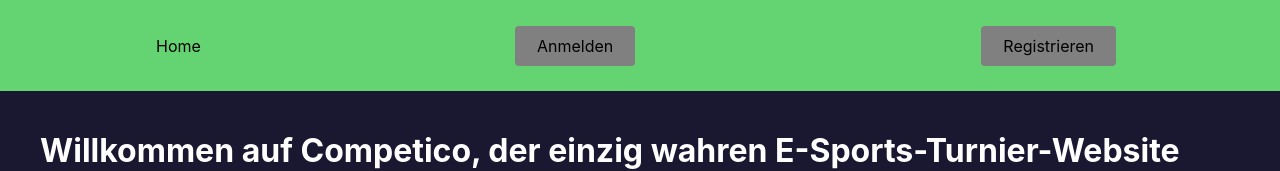
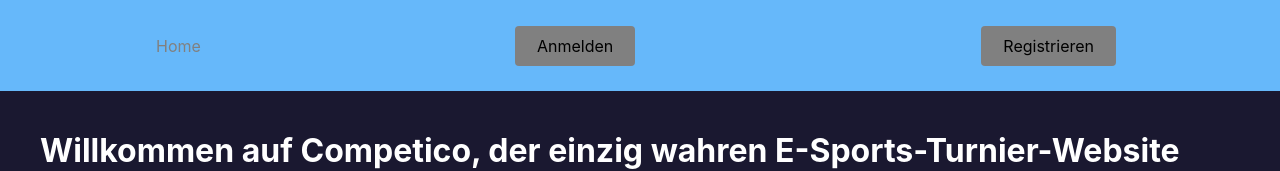
Before and after one commit to thomasstaud/competico, a React (Create React App) app in the folder client/: page / in a window 1280 px wide. Shown: the top 171 px of the page. Built offline with nearby package versions, Linux system fonts and the light colour scheme; the HTML template or start-up script is replaced by a standard one.

Commit message:
.gitignore test & NavBar css

```diff
--- a/client/src/App.js
+++ b/client/src/App.js
@@ -1,6 +1,6 @@
 import React from 'react';
 import './App.css';
-import Navbar from './components/Navbar';
+import NavBar from './components/NavBar/NavBar';
 import { BrowserRouter as Router, Routes, Route } from 'react-router-dom';
 import Home from './pages';
 import SignUp from './pages/SignUp';
@@ -9,7 +9,7 @@
 function App() {
   return (
     <Router>
-      <Navbar />
+      <NavBar />
       <Routes>
         <Route path='/' element={<Home />} />
         <Route path='/signup' element={<SignUp />} />
--- /dev/null
+++ b/client/src/components/NavBar/NavBar.css
@@ -0,0 +1,59 @@
+.nav {
+    background: #66b8fa;
+    height: 85px;
+    display: flex;
+    justify-content: space-between;
+    padding: 0.2rem calc((100vw - 1000px) / 2);
+    z-index: 12;
+}
+
+.nav-menu {
+    display: flex;
+    align-items: center;
+    margin-right: -24px;
+    @media screen and (max-width: 200px) {
+      display: none;
+    }
+}
+
+.nav-link {
+    color: #808080;
+    display: flex;
+    align-items: center;
+    text-decoration: none;
+    padding: 0 1rem;
+    height: 100%;
+    cursor: pointer;
+}
+
+.nav-link:active {
+    color: #000000;
+  }
+
+.nav-btn {
+    display: flex;
+    align-items: center;
+    margin-right: 24px;
+    @media screen and (max-width: 200px) {
+      display: none;
+    }
+}
+
+.nav-btn-link {
+    border-radius: 4px;
+    background: #808080;
+    padding: 10px 22px;
+    color: #000000;
+    outline: none;
+    border: none;
+    cursor: pointer;
+    transition: all 0.2s ease-in-out;
+    text-decoration: none;
+    margin-left: 24px;
+}
+
+.nav-btn-link:hover {
+    transition: all 0.2s ease-in-out;
+    background: #fff;
+    color: #808080;
+}
--- /dev/null
+++ b/client/src/components/NavBar/NavBar.js
@@ -0,0 +1,22 @@
+import "./NavBar.css";
+import React from "react";
+
+export default function Navbar() {
+  return (
+    <>
+      <div className="nav">
+        <div className="nav-menu">
+          <div className="nav-link" to="/" activeStyle>
+            Home
+          </div>
+        </div>
+        <div className="nav-btn">
+          <div className="nav-btn-link" to="/login">Anmelden</div>
+        </div>
+        <div className="nav-btn">
+          <div className="nav-btn-link" to="/signup">Registrieren</div>
+        </div>
+      </div>
+    </>
+  );
+};
--- a/client/src/components/Navbar/NavbarElements.js
+++ /dev/null
@@ -1,73 +0,0 @@
-/*TEMP*/
-
-import { NavLink as Link } from 'react-router-dom';
-import styled from 'styled-components';
-
-export const Nav = styled.nav`
-  background: #63D471;
-  height: 85px;
-  display: flex;
-  justify-content: space-between;
-  padding: 0.2rem calc((100vw - 1000px) / 2);
-  z-index: 12;
-  /* Third Nav */
-  /* justify-content: flex-start; */
-`;
-
-export const NavLink = styled(Link)`
-  color: #808080;
-  display: flex;
-  align-items: center;
-  text-decoration: none;
-  padding: 0 1rem;
-  height: 100%;
-  cursor: pointer;
-  &.active {
-    color: #000000;
-  }
-`;
-
-export const NavMenu = styled.div`
-  display: flex;
-  align-items: center;
-  margin-right: -24px;
-  /* Second Nav */
-  /* margin-right: 24px; */
-  /* Third Nav */
-  /* width: 100vw;
-  white-space: nowrap; */
-  @media screen and (max-width: 200px) {
-    display: none;
-  }
-`;
-
-export const NavBtn = styled.nav`
-  display: flex;
-  align-items: center;
-  margin-right: 24px;
-  /* Third Nav */
-  /* justify-content: flex-end;
-  width: 100vw; */
-  @media screen and (max-width: 200px) {
-    display: none;
-  }
-`;
-
-export const NavBtnLink = styled(Link)`
-  border-radius: 4px;
-  background: #808080;
-  padding: 10px 22px;
-  color: #000000;
-  outline: none;
-  border: none;
-  cursor: pointer;
-  transition: all 0.2s ease-in-out;
-  text-decoration: none;
-  /* Second Nav */
-  margin-left: 24px;
-  &:hover {
-    transition: all 0.2s ease-in-out;
-    background: #fff;
-    color: #808080;
-  }
-`;
--- a/client/src/components/Navbar/index.js
+++ /dev/null
@@ -1,28 +0,0 @@
-import React from "react";
-import {
-  Nav,
-  NavLink,
-  NavMenu,
-  NavBtn,
-  NavBtnLink,
-} from "./NavbarElements";
-
-export default function Navbar() {
-  return (
-    <>
-      <Nav>
-        <NavMenu>
-          <NavLink to="/" activeStyle>
-            Home
-          </NavLink>
-        </NavMenu>
-        <NavBtn>
-          <NavBtnLink to="/login">Anmelden</NavBtnLink>
-        </NavBtn>
-        <NavBtn>
-          <NavBtnLink to="/signup">Registrieren</NavBtnLink>
-        </NavBtn>
-      </Nav>
-    </>
-  );
-};
--- a/client/src/pages/index.js
+++ b/client/src/pages/index.js
@@ -1,5 +1,5 @@
 import React from 'react';
-import TournamentTable from '../components/TournamentTable';
+import TournamentTable from '../components/TournamentTable/TournamentTable';
 
 const TOURNAMENTS = [
   {name: "Valorant", img: "https://cdn.pocket-lint.com/r/s/970x/assets/images/152432-games-feature-what-is-valorant-a-guide-to-the-free-to-play-fps-with-tips-on-how-to-win-image3-muha6tfgev.jpg"},
```
Also changed, not shown: client/src/components/TournamentTable/TournamentTable.css (renamed from client/src/components/TournamentTable.css), client/src/components/TournamentTable/TournamentTable.js (renamed from client/src/components/TournamentTable.js), 1 other file (tests, documents, lock files or other folders).
